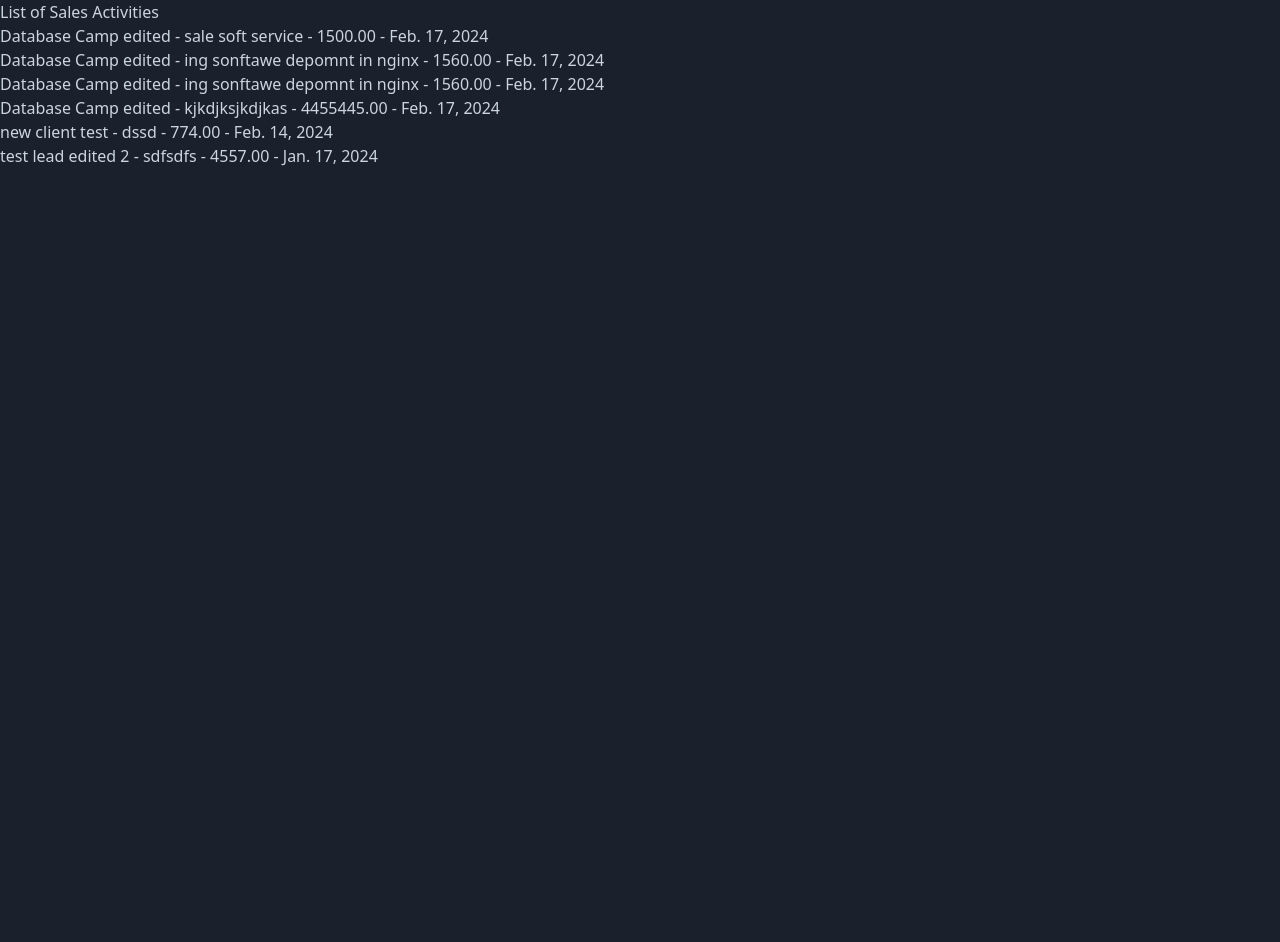
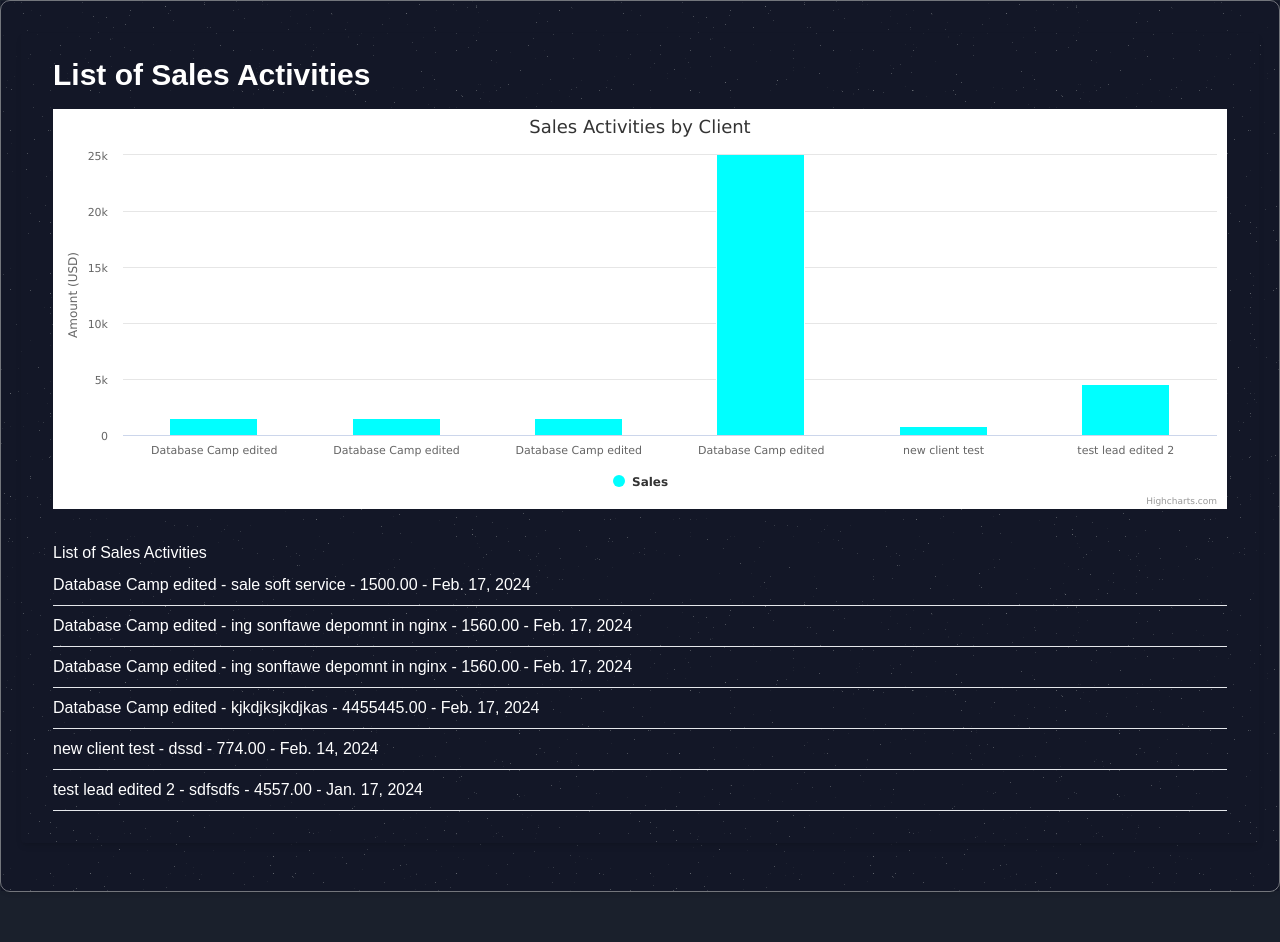
Before and after one commit to binbashz/starhub-crm, a Django app: page /dashboard/clients/sales-activities/ in a window 1280 px wide. Shown: the part 76-1018 px from the top of the page. Before the commit the page ends 242 px from the top, so only its background shows below. Run offline with Django 4.2, Linux system fonts and the light colour scheme; a user stored in the database is signed in; data comes from the database, SQL or seed files in the repository; both versions use the stored data as it was after the commit; style sheets or scripts are compiled from the project's sources.

Commit message:
list sales, create sales

```diff
--- a/mycrm/client/templates/list_sales_activities.html
+++ b/mycrm/client/templates/list_sales_activities.html
@@ -1,14 +1,77 @@
 {% extends 'core/base.html' %}
-
-
 
 {% block title %}List of Sales Activities{% endblock %}
 
 {% block content %}
-    <h1>List of Sales Activities</h1>
-    <ul>
+<div class="container mx-auto py-8">
+
+    <div class="bg-gray shadow-md rounded px-8 pt-6 pb-8 mb-4">
+        <h1 class="text-3xl font-bold mb-4">List of Sales Activities</h1>
+
+        <div id="sales-chart" class="mb-8"></div>
+
+        <h1>List of Sales Activities</h1>
+
+        <ul>
+            {% for activity in sales_activities %}
+                <li class="py-2 border-b">{{ activity.client.name }} - {{ activity.description }} - {{ activity.amount }} - {{ activity.date }}</li>
+            {% endfor %}
+        </ul>
+    </div>
+
+    <script>
+        // Create a list of customer names
+        var client_names = [];
         {% for activity in sales_activities %}
-            <li>{{ activity.client.name }} - {{ activity.description }} - {{ activity.amount }} - {{ activity.date }}</li>
+            client_names.push("{{ activity.client.name }}");
         {% endfor %}
-    </ul>
+
+        // Create a list of sales activity amounts
+        var sales_amounts = [];
+        {% for activity in sales_activities %}
+            sales_amounts.push({{ activity.amount }});
+        {% endfor %}
+
+        // Determine the minimum value among sales amounts
+        var minAmount = Math.min.apply(Math, sales_amounts);
+
+        // Subtract a fixed value from the minimum amount to set yAxis min
+        var yAxisMin = minAmount - 1000; // You can adjust this value according to your needs
+
+        // Ensure the minimum value is not negative
+        yAxisMin = yAxisMin < 0 ? 0 : yAxisMin;
+
+        // Create the chart with Highcharts
+        Highcharts.chart('sales-chart', {
+            chart: {
+                type: 'column'
+            },
+            title: {
+                text: 'Sales Activities by Client'
+            },
+            xAxis: {
+                categories: client_names,
+                crosshair: true
+            },
+            yAxis: {
+                min: yAxisMin,
+                max: 25000, // Here you set the maximum to 25000 USD
+                title: {
+                    text: 'Amount (USD)'
+                }
+            },
+
+            plotOptions: {
+        column: {
+            color: 'aqua'
+        }
+    },
+            series: [{
+                name: 'Sales',
+                data: sales_amounts
+            }]
+        });
+    </script>
+
+
 {% endblock %}
--- a/mycrm/core/templates/core/base.html
+++ b/mycrm/core/templates/core/base.html
@@ -10,7 +10,7 @@
     <link rel="stylesheet" href="{% static 'tailwindcss/components' %}">
     <link rel="stylesheet" href="{% static 'tailwindcss/utilities' %}">
     <link href="https://cdn.jsdelivr.net/npm/tailwindcss@2.2.19/dist/tailwind.min.css" rel="stylesheet">
-
+    <script src="https://code.highcharts.com/highcharts.js"></script>
     <script src="https://unpkg.com/htmx.org"></script>
     <script src="https://unpkg.com/alpinejs"></script>
 
```
Also changed, not shown: mycrm/client/templates/create_sales_activity.html (+24 -6 lines), mycrm/db.sqlite3.
